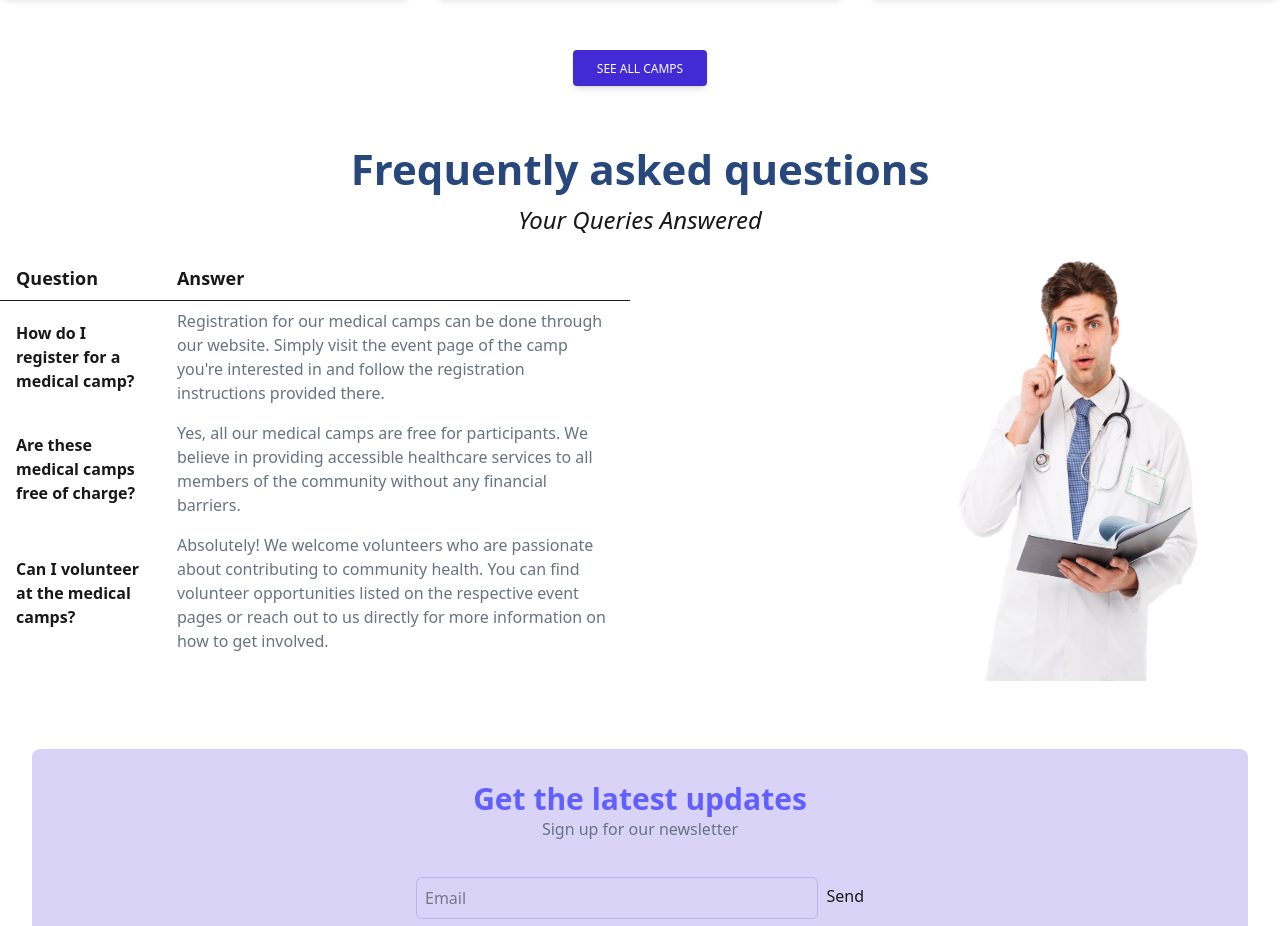
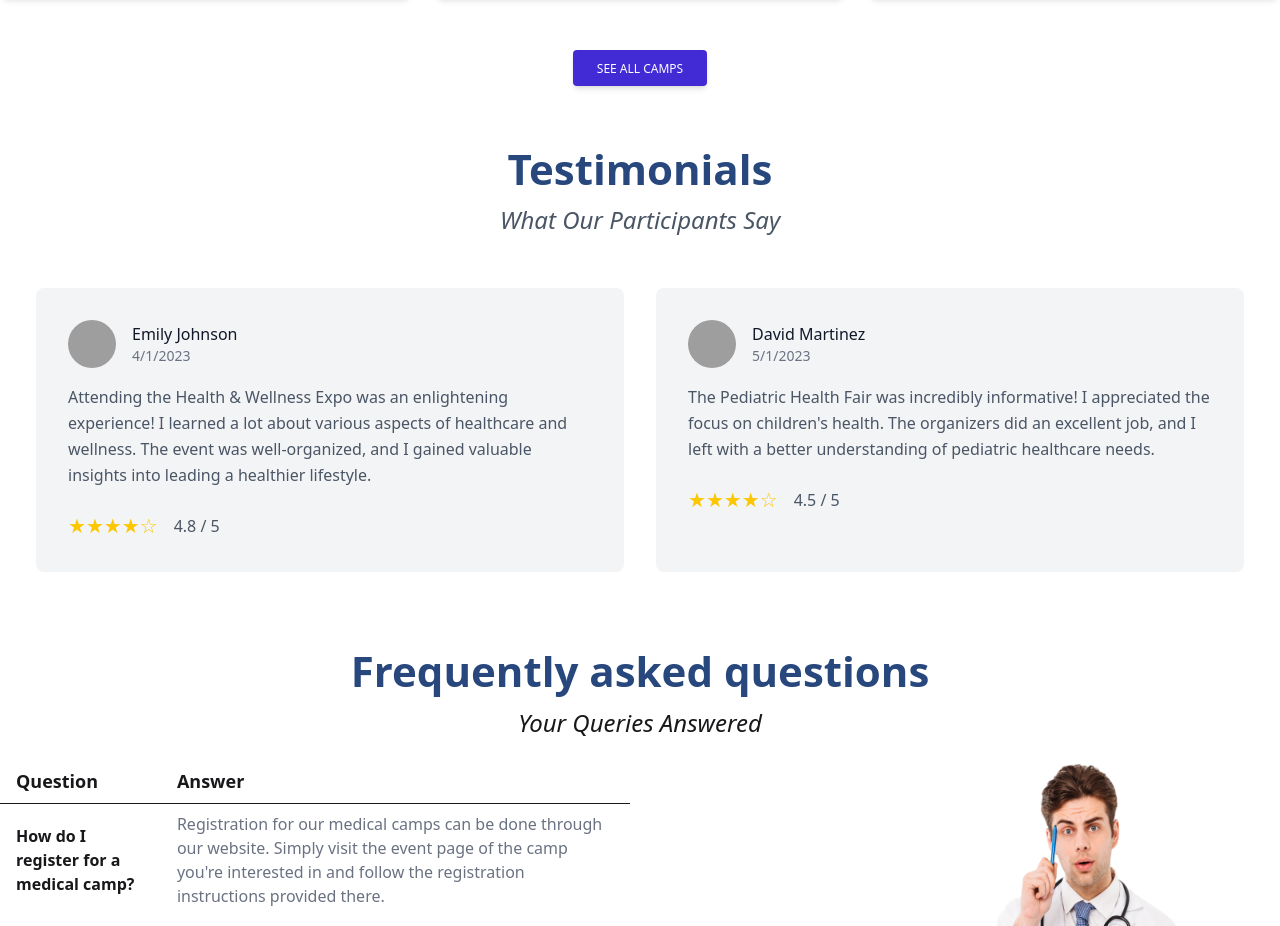
Before and after one commit to sakib236160/medicare-client, a React (Vite) app: page / in a window 1280 px wide. Shown: the part 2082-3008 px from the top of the page. Built offline with nearby package versions, Linux system fonts and the light colour scheme; grey boxes are pictures that could not be loaded.

Commit message:
Testimonials with react rating

```diff
--- a/src/Pages/Home/Home/Home.jsx
+++ b/src/Pages/Home/Home/Home.jsx
@@ -2,6 +2,8 @@ import Banner from "../Banner/Banner";
 import Faq from "../Faq/Faq";
 import NewsLetter from "../NewsLetter/NewsLetter";
 import PopularCamps from "../PopularCamps/PopularCamps";
+import Testimonials from "../Testimonials/Testimonials";
+
 
 
 const Home = () => {
@@ -9,6 +11,7 @@ const Home = () => {
         <div className="max-w-screen-xl mx-auto">
             <Banner></Banner>
             <PopularCamps></PopularCamps>
+            <Testimonials></Testimonials>
             <Faq></Faq>
             <NewsLetter></NewsLetter>
         </div>
--- /dev/null
+++ b/src/Pages/Home/Testimonials/Testimonials.jsx
@@ -0,0 +1,81 @@
+import { useEffect, useState } from "react";
+import SectionTitle from "../../../components/SectionTitle/SectionTitle";
+
+const Testimonials = () => {
+  const [reviews, setReviews] = useState([]);
+  const [loading, setLoading] = useState(true);
+
+  useEffect(() => {
+    const fetchReviews = async () => {
+      setLoading(true);
+      try {
+        const response = await fetch("/reviews.json"); // Local JSON file or API endpoint
+        const data = await response.json();
+        setReviews(data);
+      } catch (error) {
+        console.error("Failed to load reviews:", error);
+      } finally {
+        setLoading(false);
+      }
+    };
+
+    fetchReviews();
+  }, []);
+
+  // date format korar function
+  const formatDate = (dateString) => {
+    const date = new Date(dateString);
+    if (isNaN(date)) return dateString; // invalid hole original text dekhabe
+    const month = date.getMonth() + 1; // 0 index
+    const day = date.getDate();
+    const year = date.getFullYear();
+    return `${month}/${day}/${year}`; // MM/DD/YYYY
+  };
+
+  if (loading) {
+    return <div className="text-center py-10 font-bold text-indigo-500">Loading...</div>;
+  }
+
+  return (
+    <section className="text-gray-600 body-font">
+      <div className="container px-5 py-5 mx-auto">
+        <SectionTitle
+          heading={"Testimonials"}
+          subHeading={"What Our Participants Say"}
+        />
+        <div className="flex flex-wrap mt-4 py-5">
+          {reviews.slice(0, 2).map((review, index) => (
+            <div key={index} className="p-4 md:w-1/2 w-full">
+              <div className="h-full bg-gray-100 p-8 rounded-lg">
+                <div className="flex items-center mb-4">
+                  <img
+                    alt={review.participant_name}
+                    src={review.participant_image}
+                    className="w-12 h-12 rounded-full object-cover"
+                  />
+                  <div className="ml-4">
+                    <h2 className="text-gray-900 font-medium title-font">
+                      {review.participant_name}
+                    </h2>
+                    {/* ekhane formatted date use kora */}
+                    <p className="text-gray-500 text-sm">{formatDate(review.date)}</p>
+                  </div>
+                </div>
+                <p className="leading-relaxed mb-6">{review.feedback}</p>
+                <div className="flex items-center">
+                  <span className="text-yellow-400 mr-2 text-xl">
+                    {"★".repeat(Math.floor(review.rating))}
+                    {"☆".repeat(5 - Math.floor(review.rating))}
+                  </span>
+                  <span className="text-gray-600 ml-2">{review.rating} / 5</span>
+                </div>
+              </div>
+            </div>
+          ))}
+        </div>
+      </div>
+    </section>
+  );
+};
+
+export default Testimonials;
```
